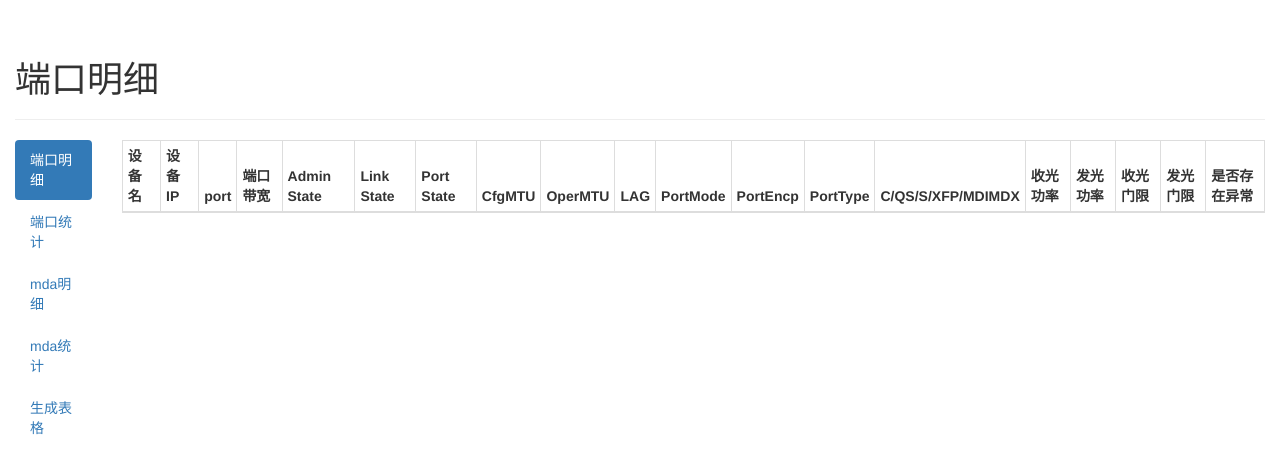
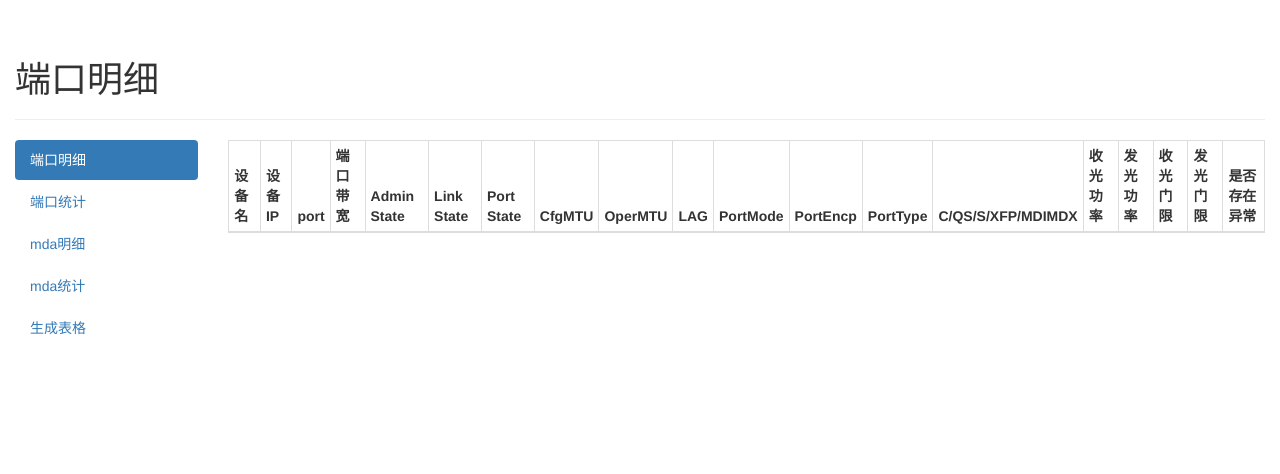
Before and after one commit to sb952468655/tool_web, a Flask app: template app/templates/report.html in a window 1280 px wide. Shown: the part 52-526 px from the top of the page. Run offline with Flask 2, Linux system fonts and the light colour scheme; the template is opened without the code that fills it, so the values that code supplies are empty; some libraries are stand-ins or nearby versions.

Commit message:
调整统计报表，巡检页面排本。去除巡检报告页眉中的中国电信logo

```diff
--- a/app/templates/report.html
+++ b/app/templates/report.html
@@ -10,7 +10,7 @@
 
 
 <div class="row">
-        <div class="col-md-1">
+        <div class="col-md-2">
             <ul class="nav nav-pills nav-stacked">
                 <li role="presentation" class="active"><a href="#">端口明细</a></li>
                 <li role="presentation"><a href="#">端口统计</a></li>
@@ -19,7 +19,7 @@
                 <li role="presentation"><a href="{{ url_for('main.generate_excel') }}">生成表格</a></li>
             </ul>
         </div>
-        <div class="col-md-11">
+        <div class="col-md-10">
             <table class="table table-condensed table-bordered table-striped">
                 <thead>
                     <tr>
--- a/app/templates/xunjian.html
+++ b/app/templates/xunjian.html
@@ -9,7 +9,7 @@
 </div>
 
 <div class="row">
-    <div class="col-md-1">
+    <div class="col-md-2">
         <ul class="nav nav-pills nav-stacked">
             <li role="presentation" class="active"><a href="#">设备巡检</a></li>
             <li role="presentation"><a href="{{ url_for('main.xj_report') }}">巡检报告</a></li>
```
Also changed, not shown: 1 other file.
